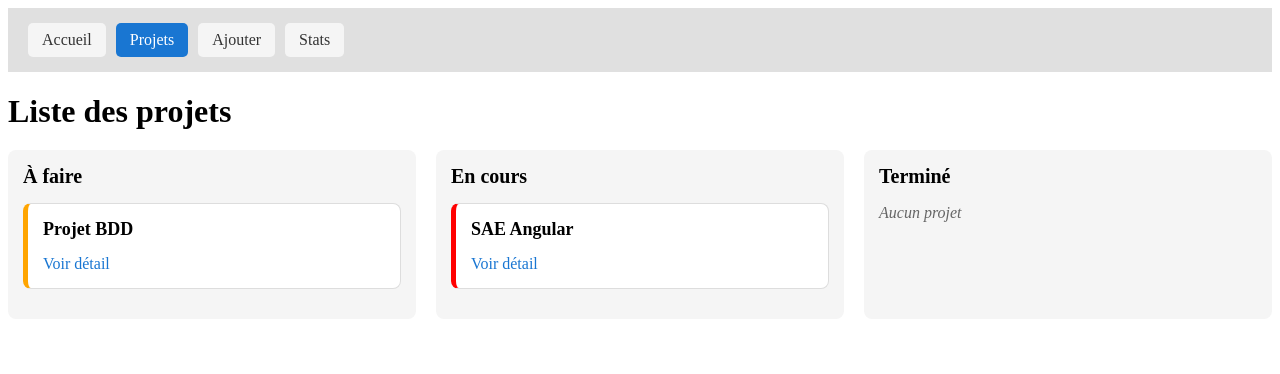
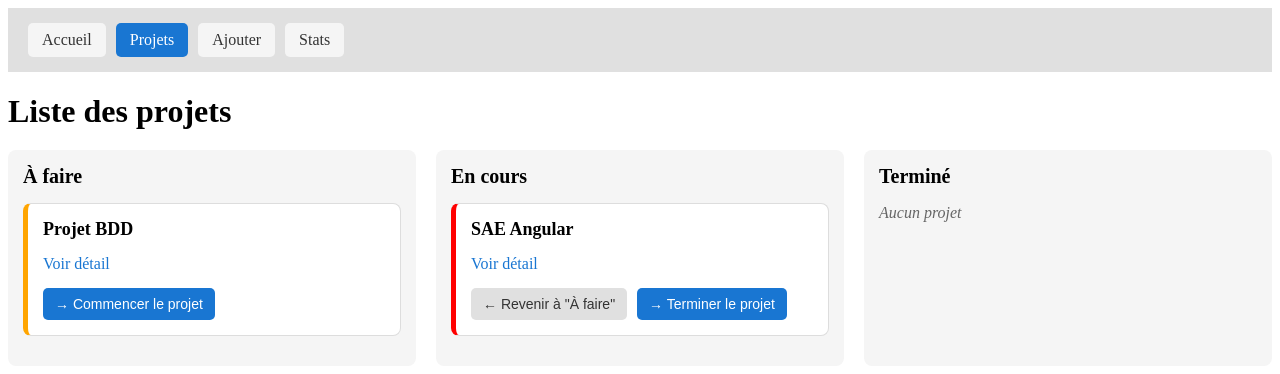
Before and after one commit to Sihtta/student-project-manager, an Angular app: page /projects in a window 1280 px wide. Shown: the top 374 px of the page. Built offline with nearby package versions, Linux system fonts and the light colour scheme.

Commit message:
Changer le statut des projets

```diff
--- a/src/app/components/project-list/project-list.component.html
+++ b/src/app/components/project-list/project-list.component.html
@@ -12,6 +12,12 @@
         <a [routerLink]="['/projects', project.id]">
           Voir détail
         </a>
+
+        <div class="card-actions">
+          <button class="action-button next-button" (click)="moveToInProgress(project)">
+            → Commencer le projet
+          </button>
+        </div>
       </div>
     }
 
@@ -30,6 +36,16 @@
         <a [routerLink]="['/projects', project.id]">
           Voir détail
         </a>
+
+        <div class="card-actions">
+          <button class="action-button back-button" (click)="moveToTodo(project)">
+            ← Revenir à "À faire"
+          </button>
+
+          <button class="action-button next-button" (click)="moveToDone(project)">
+            → Terminer le projet
+          </button>
+        </div>
       </div>
     }
 
@@ -48,6 +64,12 @@
         <a [routerLink]="['/projects', project.id]">
           Voir détail
         </a>
+
+        <div class="card-actions">
+          <button class="action-button back-button" (click)="moveToInProgress(project)">
+            ← Revenir à "En cours"
+          </button>
+        </div>
       </div>
     }
 
--- a/src/app/components/project-list/project-list.component.scss
+++ b/src/app/components/project-list/project-list.component.scss
@@ -50,6 +50,39 @@ h1 {
   text-decoration: underline;
 }
 
+.card-actions {
+  display: flex;
+  flex-wrap: wrap;
+  gap: 10px;
+  margin-top: 15px;
+}
+
+.action-button {
+  border: none;
+  border-radius: 5px;
+  padding: 8px 12px;
+  cursor: pointer;
+  font-size: 14px;
+}
+
+.back-button {
+  background: #e0e0e0;
+  color: #333;
+}
+
+.back-button:hover {
+  background: #d5d5d5;
+}
+
+.next-button {
+  background: #1976d2;
+  color: white;
+}
+
+.next-button:hover {
+  background: #125ca1;
+}
+
 .priority-high {
   border-left-color: red;
 }
--- a/src/app/components/project-list/project-list.component.ts
+++ b/src/app/components/project-list/project-list.component.ts
@@ -31,4 +31,16 @@ export class ProjectListComponent {
     return this.projects.filter(project => project.status === 'Terminé');
   }
 
+  moveToInProgress(project: Project): void {
+    this.projectService.updateProjectStatus(project.id, 'En cours');
+  }
+
+  moveToDone(project: Project): void {
+    this.projectService.updateProjectStatus(project.id, 'Terminé');
+  }
+
+  moveToTodo(project: Project): void {
+    this.projectService.updateProjectStatus(project.id, 'À faire');
+  }
+
 }
--- a/src/app/services/project.service.ts
+++ b/src/app/services/project.service.ts
@@ -52,6 +52,15 @@ export class ProjectService {
     this.saveProjects();
   }
 
+  updateProjectStatus(id: number, status: Project['status']): void {
+    const project = this.projects.find(project => project.id === id);
+
+    if (project) {
+      project.status = status;
+      this.saveProjects();
+    }
+  }
+
   private saveProjects(): void {
     localStorage.setItem(this.storageKey, JSON.stringify(this.projects));
   }
```
